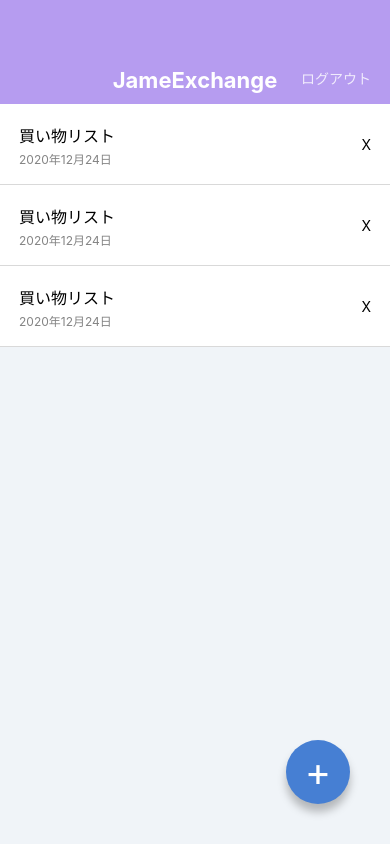
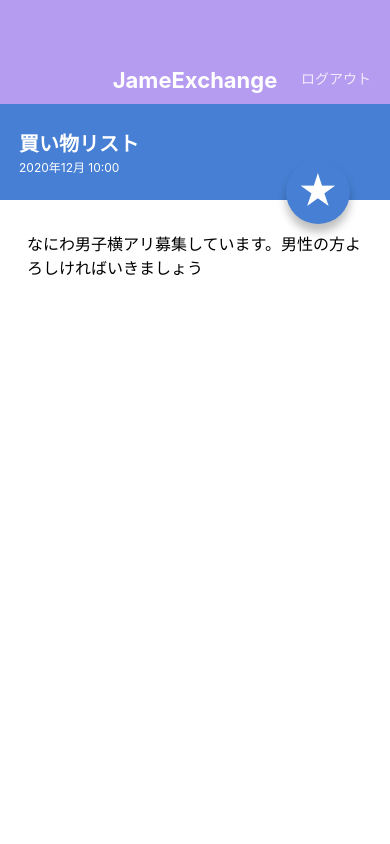
Before and after one commit to shinshin0773/JameExchange-Native, a React Native app: screen / in a window 390 px wide. Built offline with nearby package versions, Linux system fonts and the light colour scheme.

Commit message:
Create PostDetailScreen

```diff
--- a/App.jsx
+++ b/App.jsx
@@ -1,23 +1,10 @@
 import React from 'react';
-import { StyleSheet, View } from 'react-native';
 
-import AppBar from './src/components/AppBar';
-import TopList from './src/components/TopList';
-import CircleButton from './src/components/CircleButton';
+import TopScreen from './src/screens/TopScreen';
+import PostDetailScreen from './src/screens/PostDetailScreen';
 
 export default function App() {
   return (
-    <View style={styles.container}>
-      <AppBar />
-      <TopList />
-      <CircleButton>+</CircleButton>
-    </View>
+   <PostDetailScreen />
   );
-}
-
-const styles = StyleSheet.create({
-  container: {
-    flex: 1, //画面いっぱいに表示
-    backgroundColor: '#F0F4F8',
-  },
-});
+};
--- a/src/components/CircleButton.jsx
+++ b/src/components/CircleButton.jsx
@@ -1,11 +1,11 @@
 import React from 'react';
 import { View , Text, StyleSheet } from 'react-native';
-import { string } from 'prop-types';
+import { string, shape } from 'prop-types';
 
 export default function CircleButton(props) {
-  const { children } = props;
+  const { children, style } = props;
   return (
-    <View style={styles.cercleButton}>
+    <View style={[styles.cercleButton, style]}>
       <Text style={styles.circleButtonLabel}>{children}</Text>
     </View>
   );
@@ -13,6 +13,11 @@ export default function CircleButton(props) {
 
 CircleButton.protoType = {
    children: string.isRequired,
+   style: shape(),
+};
+
+CircleButton.defaultProps = {
+  style: null,
 }
 
 const styles = StyleSheet.create({
--- /dev/null
+++ b/src/components/PostList.jsx
@@ -0,0 +1,171 @@
+import React from 'react';
+import { View , ScrollView, Text, StyleSheet} from 'react-native';
+
+export default function TopList() {
+  return (
+   <View>
+     <View style={styles.TopListItem}>
+       <ScrollView>
+         {/* グループ名のタブのView */}
+         <View style={styles.groupNameWrap}>
+           <View style={styles.groupCircle}></View>
+           <View style={styles.groupNameTitle}>
+             <Text style={styles.groupNameTitleText}>ジャニーズジュニア情報局</Text>
+           </View>
+         </View>
+
+         {/* 投稿のアイテム */}
+         <View style={styles.postItem}>
+           <View style={styles.postImage}></View>
+
+           {/* 投稿の情報 */}
+           <View style={styles.postItemListWrap}>
+             <View style={styles.postItemList}>
+               <View style={styles.postItemTitle}><Text style={styles.postItemTitleText}>Name</Text></View>
+               <View style={styles.postItemParper}><Text style={styles.postItemParperText}>みさき</Text></View>
+             </View>
+             <View style={styles.postItemList}>
+               <View style={styles.postItemTitle}><Text style={styles.postItemTitleText}>Title</Text></View>
+               <View style={styles.postItemParper}><Text style={styles.postItemParperText}>なにわ横アリ募集</Text></View>
+             </View>
+             <View style={styles.postItemList}>
+               <View style={styles.postItemTitle}><Text style={styles.postItemTitleText}>内容</Text></View>
+               <View style={styles.postItemParper}><Text style={styles.postItemParperText}>なにわ男子Alina tour、札幌アリーナでの
+                 9/11、9/12のチケット、どの時間帯でも良いので、お譲りいただける方は
+                 よろしくお願いいたします。</Text></View>
+             </View>
+           </View>
+         </View>
+
+         <View style={styles.postItem}>
+           <View style={styles.postImage}></View>
+
+           {/* 投稿の情報 */}
+           <View style={styles.postItemListWrap}>
+             <View style={styles.postItemList}>
+               <View style={styles.postItemTitle}><Text style={styles.postItemTitleText}>Name</Text></View>
+               <View style={styles.postItemParper}><Text style={styles.postItemParperText}>みさき</Text></View>
+             </View>
+             <View style={styles.postItemList}>
+               <View style={styles.postItemTitle}><Text style={styles.postItemTitleText}>Title</Text></View>
+               <View style={styles.postItemParper}><Text style={styles.postItemParperText}>なにわ横アリ募集</Text></View>
+             </View>
+             <View style={styles.postItemList}>
+               <View style={styles.postItemTitle}><Text style={styles.postItemTitleText}>内容</Text></View>
+               <View style={styles.postItemParper}><Text style={styles.postItemParperText}>なにわ男子Alina tour、札幌アリーナでの
+                 9/11、9/12のチケット、どの時間帯でも良いので、お譲りいただける方は
+                 よろしくお願いいたします。</Text></View>
+             </View>
+           </View>
+         </View>
+
+         <View style={styles.postItem}>
+           <View style={styles.postImage}></View>
+
+           {/* 投稿の情報 */}
+           <View style={styles.postItemListWrap}>
+             <View style={styles.postItemList}>
+               <View style={styles.postItemTitle}><Text style={styles.postItemTitleText}>Name</Text></View>
+               <View style={styles.postItemParper}><Text style={styles.postItemParperText}>みさき</Text></View>
+             </View>
+             <View style={styles.postItemList}>
+               <View style={styles.postItemTitle}><Text style={styles.postItemTitleText}>Title</Text></View>
+               <View style={styles.postItemParper}><Text style={styles.postItemParperText}>なにわ横アリ募集</Text></View>
+             </View>
+             <View style={styles.postItemList}>
+               <View style={styles.postItemTitle}><Text style={styles.postItemTitleText}>内容</Text></View>
+               <View style={styles.postItemParper}><Text style={styles.postItemParperText}>なにわ男子Alina tour、札幌アリーナでの
+                 9/11、9/12のチケット、どの時間帯でも良いので、お譲りいただける方は
+                 よろしくお願いいたします。</Text></View>
+             </View>
+           </View>
+         </View>
+       </ScrollView>
+     </View>
+
+   </View>
+  );
+};
+
+const styles = StyleSheet.create({
+  TopListItem: {
+    backgroundColor: '#F0F4F8',
+    flexDirection: 'row',
+    // justifyContent: 'space-between',
+    paddingVertical: 16,
+    paddingHorizontal: 19,
+    alignItems: 'center',
+    borderBottomWidth: 1,
+    borderColor: 'rgba(0, 0, 0, 0.15)',
+  },
+  memoListItemTitle: {
+    fontSize: 16,
+    lineHeight: 32,
+  },
+  memoListItemDate: {
+    fontSize: 12,
+    lineHeight: 16,
+    color: '#848484',
+  },
+  groupNameWrap: {
+    flexDirection: 'row',
+    justifyContent: 'space-between',
+    marginTop: 30,
+  },
+  groupCircle: {
+    backgroundColor: '#f5abc9',
+    width: 64,
+    height: 64,
+    borderRadius: 32,
+    justifyContent: 'center',
+    alignItems: 'center',
+  },
+  groupNameTitle: {
+    position: 'absolute',
+    top:  28,
+    left: 43,
+  },
+  groupNameTitleText: {
+    fontSize: 28,
+    fontWeight: 'bold',
+  },
+  postImage: {
+    backgroundColor: 'gray',
+    width: 300,
+    height: 300,
+  },
+  postItem: {
+    marginTop: 40,
+    marginHorizontal: 30,
+  },
+  postItemListWrap: {
+    marginTop: 20,
+  },
+  postItemList: {
+    flexDirection: 'row',
+    marginBottom: 15,
+  },
+  postItemTitle: {
+    backgroundColor: 'black',
+    alignItems: 'center',
+    justifyContent: 'center',
+    borderRadius: 5,
+    width: 70,
+    height: 30,
+  },
+  postItemTitleText: {
+    color: 'white',
+    fontWeight: 'bold',
+    paddingVertical: 5,
+    paddingHorizontal: 5,
+  },
+  postItemParper: {
+    justifyContent: 'center',
+    marginHorizontal: 15,
+    width: 210,
+  },
+  postItemParperText: {
+    fontSize: 17,
+    fontWeight: 'bold',
+  }
+});
--- a/src/components/TopList.jsx
+++ /dev/null
@@ -1,60 +0,0 @@
-import React from 'react';
-import { View , Text, StyleSheet } from 'react-native';
-
-export default function TopList() {
-  return (
-   <View>
-     <View style={styles.memoListItem}>
-        <View>
-          <Text style={styles.memoListItemTitle}>買い物リスト</Text>
-          <Text style={styles.memoListItemDate}>2020年12月24日</Text>
-        </View>
-        <View>
-          <Text>X</Text>
-        </View>
-     </View>
-
-     <View style={styles.memoListItem}>
-        <View>
-          <Text style={styles.memoListItemTitle}>買い物リスト</Text>
-          <Text style={styles.memoListItemDate}>2020年12月24日</Text>
-        </View>
-        <View>
-          <Text>X</Text>
-        </View>
-     </View>
-
-     <View style={styles.memoListItem}>
-        <View>
-          <Text style={styles.memoListItemTitle}>買い物リスト</Text>
-          <Text style={styles.memoListItemDate}>2020年12月24日</Text>
-        </View>
-        <View>
-          <Text>X</Text>
-        </View>
-      </View>
-   </View>
-  );
-};
-
-const styles = StyleSheet.create({
-  memoListItem: {
-    backgroundColor: '#ffffff',
-    flexDirection: 'row',
-    justifyContent: 'space-between',
-    paddingVertical: 16,
-    paddingHorizontal: 19,
-    alignItems: 'center',
-    borderBottomWidth: 1,
-    borderColor: 'rgba(0, 0, 0, 0.15)',
-  },
-  memoListItemTitle: {
-    fontSize: 16,
-    lineHeight: 32,
-  },
-  memoListItemDate: {
-    fontSize: 12,
-    lineHeight: 16,
-    color: '#848484',
-  },
-});
--- /dev/null
+++ b/src/screens/PostDetailScreen.jsx
@@ -0,0 +1,56 @@
+import React from 'react';
+import { View , ScrollView,  Text , StyleSheet } from 'react-native';
+
+import AppBar from '../components/AppBar';
+import CircleButton from '../components/CircleButton';
+
+export default function PostDetailScreen() {
+  return (
+    <View style={styles.container}>
+      <AppBar />
+      <View style={styles.postHeader}>
+        <Text style={styles.postTitle}>買い物リスト</Text>
+        <Text style={styles.postDate}>2020年12月 10:00</Text>
+      </View>
+      <ScrollView style={styles.postBody}>
+        <Text style={styles.postText}>
+          なにわ男子横アリ募集しています。男性の方よろしければいきましょう
+        </Text>
+      </ScrollView>
+      <CircleButton style={{top: 160, bottom: 'auto' }}>★</CircleButton>
+    </View>
+  );
+}
+
+const styles = StyleSheet.create({
+  container: {
+    flex: 1,
+    backgroundColor:'#ffffff',
+  },
+  postHeader: {
+    backgroundColor: '#467FD3',
+    height: 96,
+    justifyContent: 'center',
+    paddingVertical: 24,
+    paddingHorizontal: 19,
+  },
+  postTitle: {
+    color: '#ffffff',
+    fontSize: 20,
+    lineHeight: 32,
+    fontWeight: 'bold',
+  },
+  postDate: {
+    color: '#ffffff',
+    fontSize: 12,
+    lineHeight:16,
+  },
+  postBody: {
+    paddingVertical: 32,
+    paddingHorizontal: 27,
+  },
+  postText: {
+    fontSize: 16,
+    lineHeight: 24,
+  },
+});
--- /dev/null
+++ b/src/screens/TopScreen.jsx
@@ -0,0 +1,23 @@
+import React from 'react';
+import { StyleSheet, View } from 'react-native';
+
+import AppBar from '../components/AppBar';
+import PostList from '../components/PostList';
+import CircleButton from '../components/CircleButton';
+
+export default function TopScreen() {
+	return (
+		<View style={styles.container}>
+      <AppBar />
+      <PostList />
+      <CircleButton>+</CircleButton>
+    </View>
+	)
+}
+
+const styles = StyleSheet.create({
+	container: {
+    flex: 1, //画面いっぱいに表示
+    backgroundColor: '#F0F4F8',
+  },
+})
```
